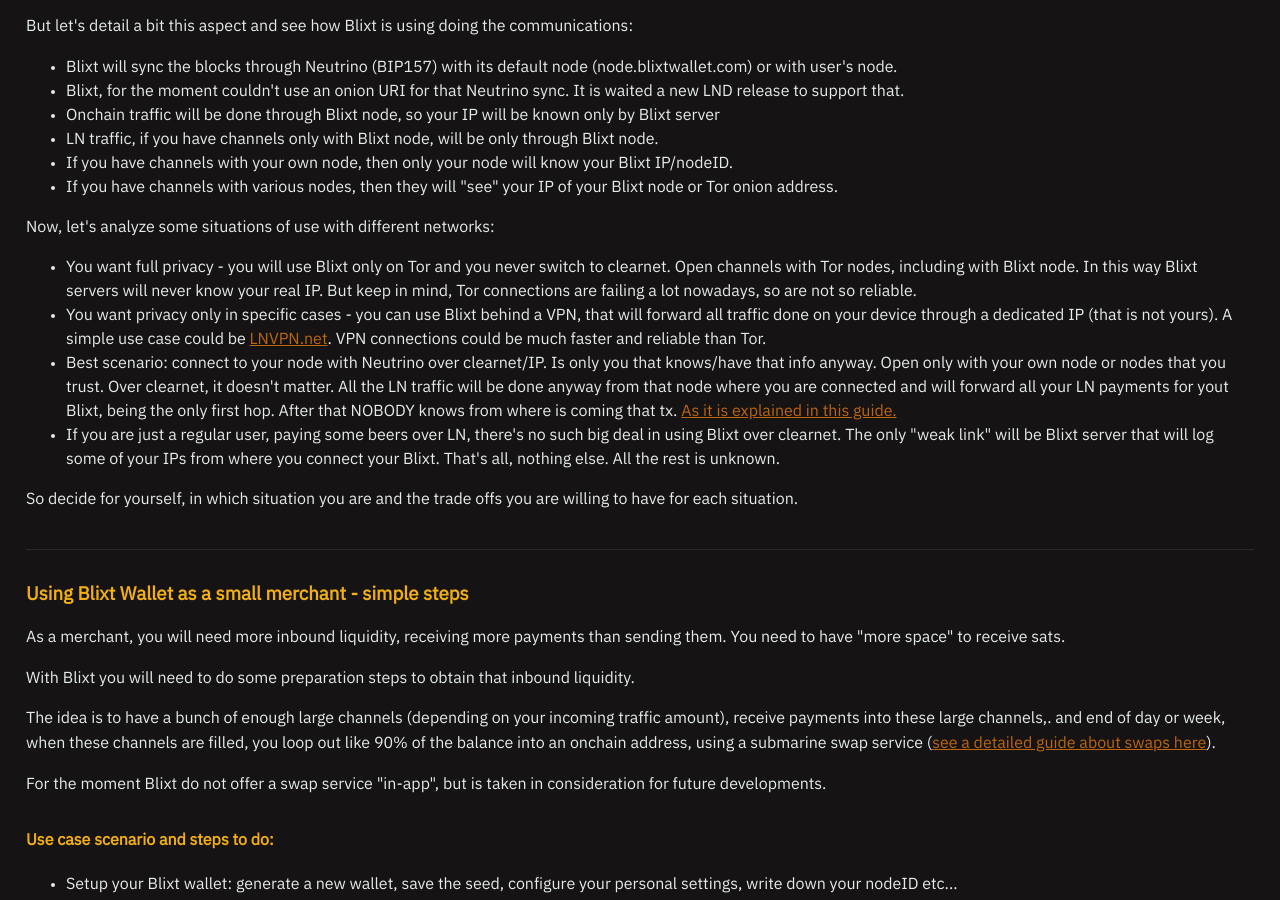
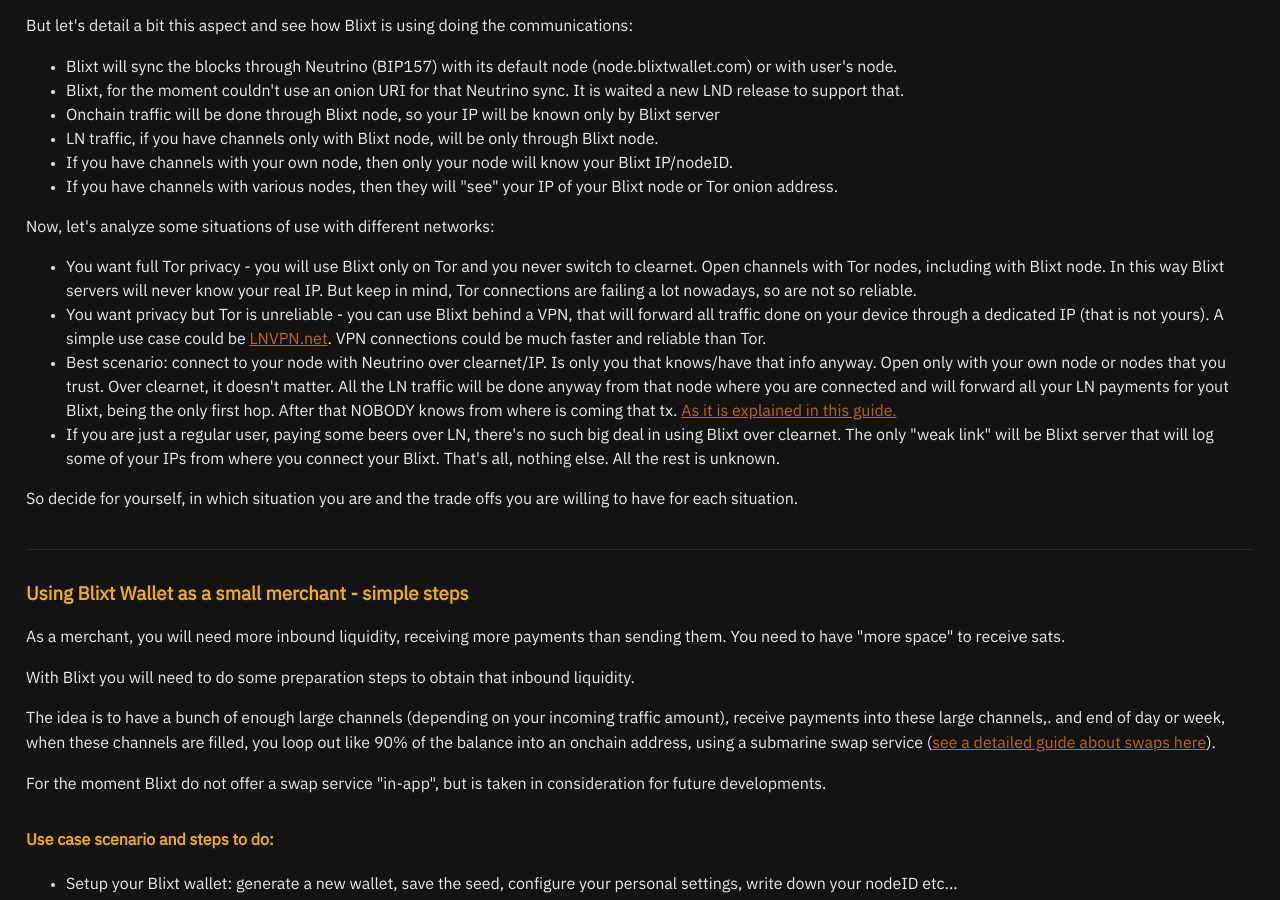
Before and after one commit to BlixtWallet/blixtwallet.github.io, a Jekyll site: the page built from guides.html, in a window 1280 px wide and 900 px high, scrolled down 3059 px. Built offline with Jekyll 4.4.1, drawn with Linux system fonts in a browser that asks for light colours; a script that is not in the unit is left out.

Commit message:
small corrections

```diff
--- a/guides.html
+++ b/guides.html
@@ -114,7 +114,7 @@
       </ol>
   </section>
 
-  <section id?"guide-tor">
+  <section id="guide-tor">
     <h3>How to use Blixt with Tor - clearnet - VPN</h3>
     <p>Many users want to use Blixt Wallet as a "privacy" node wallet. And we respect and understand that.</p>
     <p>But in some specific situations Tor network is not so reliable for such things, as a LN node have to be 100% well connected, to sync the graph network and communicate well with peers.</p>
@@ -129,8 +129,8 @@
     </ul>
     <p>Now, let's analyze some situations of use with different networks:</p>
     <ul>
-    <li>You want full privacy - you will use Blixt only on Tor and you never switch to clearnet. Open channels with Tor nodes, including with Blixt node. In this way Blixt servers will never know your real IP. But keep in mind, Tor connections are failing a lot nowadays, so are not so reliable.</li>
-    <li>You want privacy only in specific cases - you can use Blixt behind a VPN, that will forward all traffic done on your device through a dedicated IP (that is not yours). A simple use case could be <a href="https://lnvpn.net/" target="_blank" rel="noopener noreferrer">LNVPN.net</a>. VPN connections could be much faster and reliable than Tor.</li>
+    <li>You want full Tor privacy - you will use Blixt only on Tor and you never switch to clearnet. Open channels with Tor nodes, including with Blixt node. In this way Blixt servers will never know your real IP. But keep in mind, Tor connections are failing a lot nowadays, so are not so reliable.</li>
+    <li>You want privacy but Tor is unreliable - you can use Blixt behind a VPN, that will forward all traffic done on your device through a dedicated IP (that is not yours). A simple use case could be <a href="https://lnvpn.net/" target="_blank" rel="noopener noreferrer">LNVPN.net</a>. VPN connections could be much faster and reliable than Tor.</li>
     <li>Best scenario: connect to your node with Neutrino over clearnet/IP. Is only you that knows/have that info anyway. Open only with your own node or nodes that you trust. Over clearnet, it doesn't matter. All the LN traffic will be done anyway from that node where you are connected and will forward all your LN payments for yout Blixt, being the only first hop. After that NOBODY knows from where is coming that tx. <a href="#guide-companion" target="_blank" rel="noopener noreferrer">As it is explained in this guide.</a></li>
     <li>If you are just a regular user, paying some beers over LN, there's no such big deal in using Blixt over clearnet. The only "weak link" will be Blixt server that will log some of your IPs from where you connect your Blixt. That's all, nothing else. All the rest is unknown.</li>
     </ul>
```
